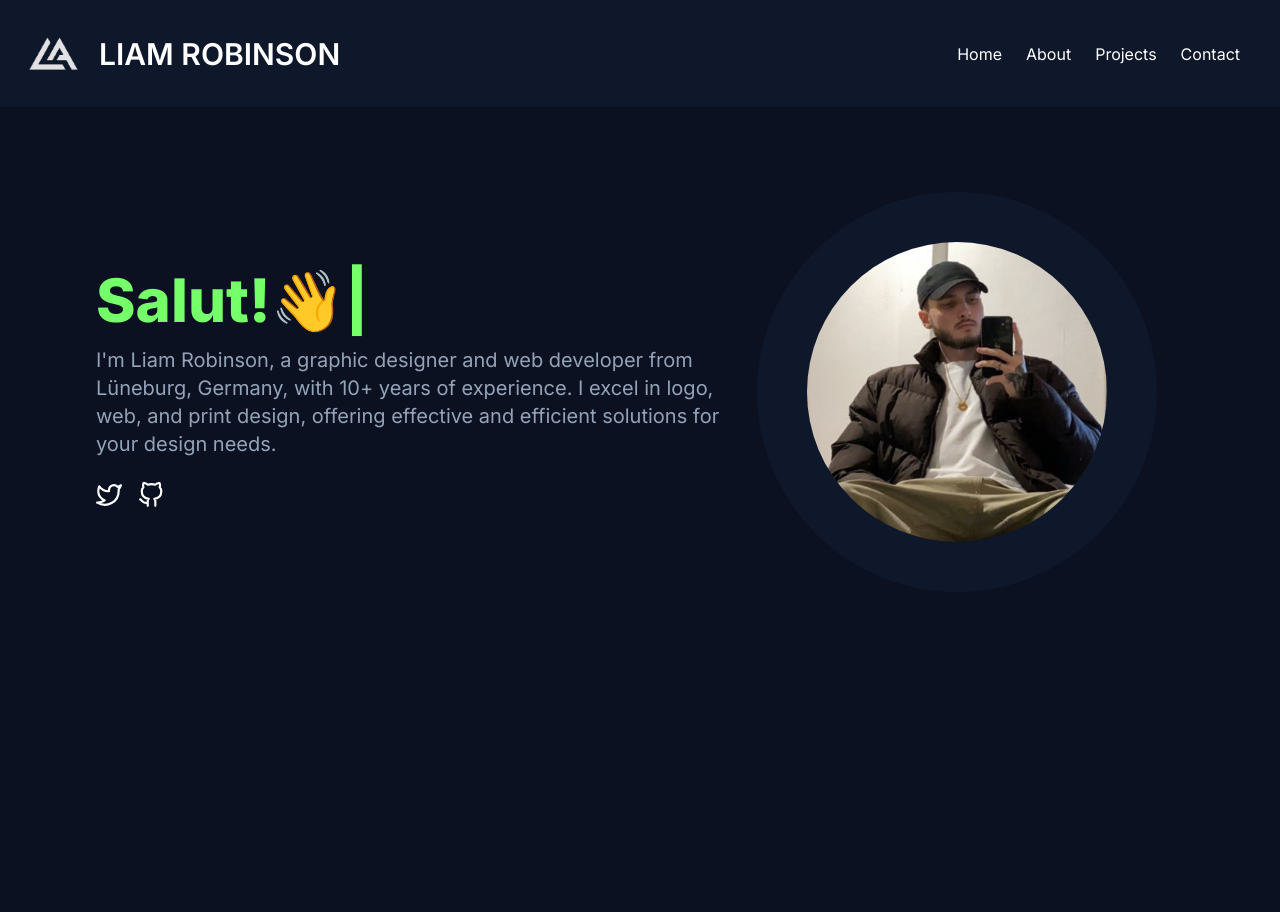
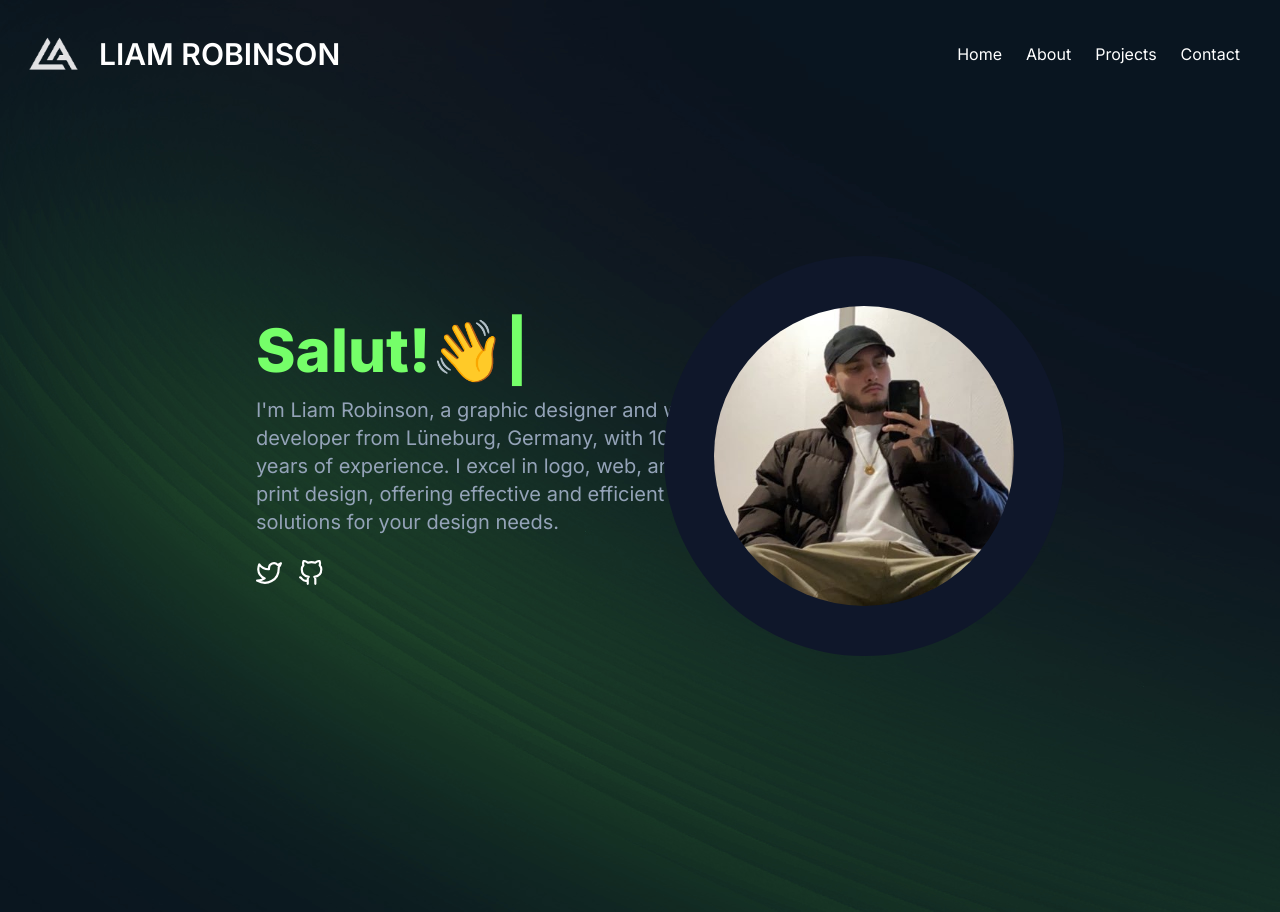
Before and after one commit to MnkyArts/portfolio-website, a Next.js app: page / in a window 1280 px wide. Before the commit the page ends 800 px from the top, so only its background shows below. Built offline with nearby package versions, Linux system fonts and the light colour scheme.

Commit message:
added background removed nav background

```diff
--- a/src/app/components/Hero.jsx
+++ b/src/app/components/Hero.jsx
@@ -11,9 +11,8 @@ const Hero = () => {
           <h1 className="text-[#75ff69] mb-4 text-4xl lg:text-6xl font-extrabold">
             <TypeAnimation
               sequence={[
-                // Same substring at the start will only be typed out once, initially
                 "Hey there!👋",
-                1000, // wait 1s before replacing "Mice" with "Hamsters"
+                1000,
                 "¡Hola!👋",
                 1000,
                 "Salut!👋",
--- a/src/app/components/Navbar.jsx
+++ b/src/app/components/Navbar.jsx
@@ -16,7 +16,7 @@ const links = [
 const Navbar = () => {
   const [menuOpen, setMenuOpen] = useState(false);
   return (
-    <nav className="fixed top-0 left-0 right-0 z-10 bg-[#0F172A]">
+    <nav className="fixed top-0 left-0 right-0 z-10">
       <div className="flex flex-wrap items-center justify-between mx-auto p-4">
         <Link
           href={"/"}
--- a/src/app/page.js
+++ b/src/app/page.js
@@ -6,7 +6,7 @@ export default function Home() {
   return (
     <main className="flex min-h-screen flex-col bg-[#0B1120]">
       <Navbar />
-      <div className="container mt-24 mx-auto p-24">
+      <div className="bg-[url('/img/bg.jpg')] mx-auto p-24 lg:p-64">
         <Hero />
       </div>
     </main>
```
Also changed, not shown: public/img/bg.jpg (added).
